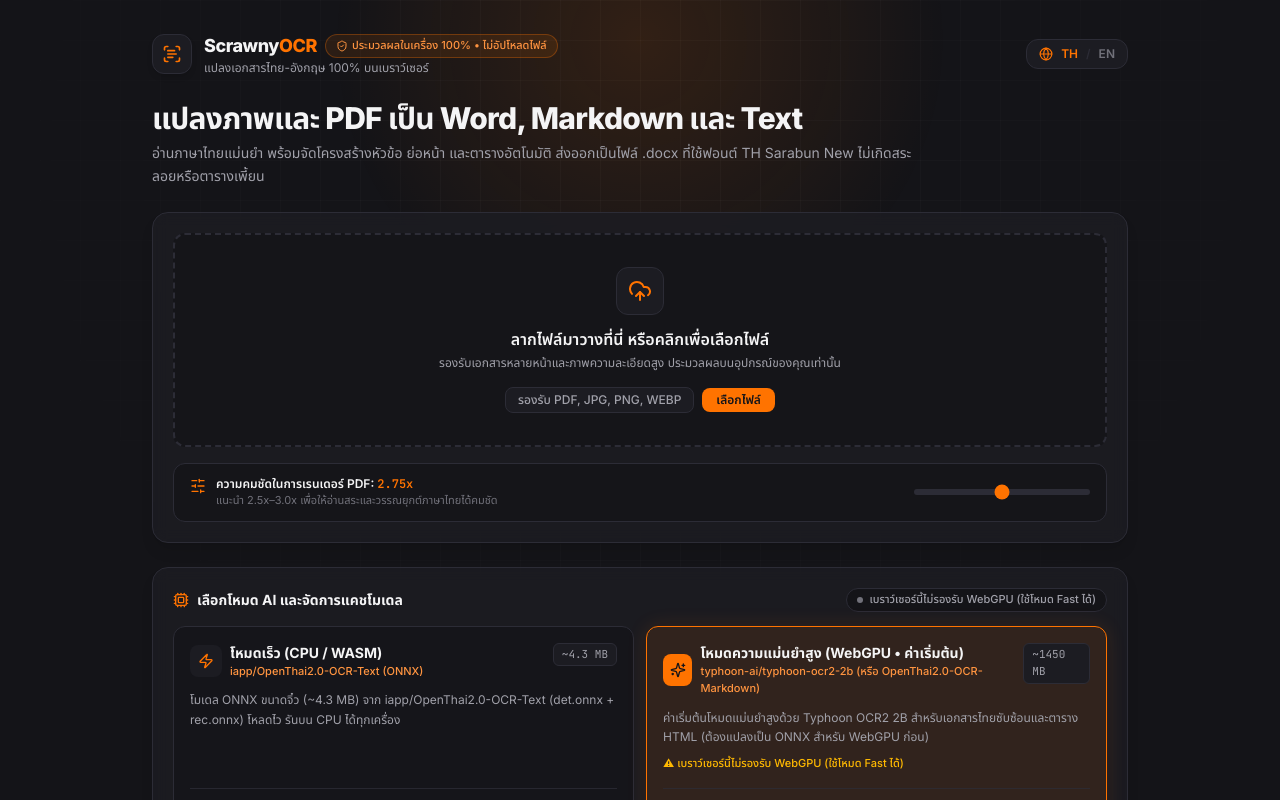
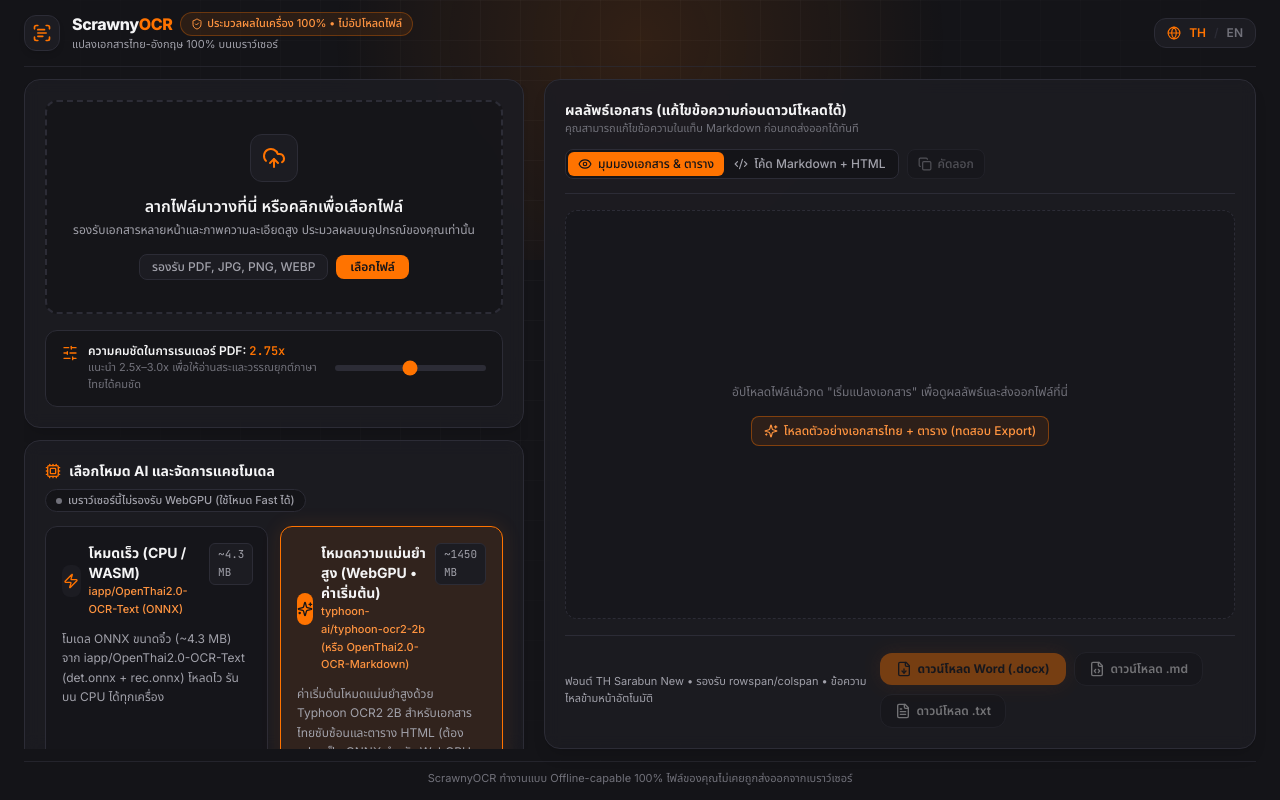
Before and after one commit to scrawnysatyr/ScrawnyOCR, a React (Vite) app: page / in a window 1280 px wide. Shown: the top 800 px of the page. Built offline with nearby package versions, Linux system fonts and the light colour scheme.

Commit message:
feat: split-pane 100dvh viewport layout (left input, right preview output)

```diff
--- a/src/App.tsx
+++ b/src/App.tsx
@@ -311,20 +311,20 @@ export function App() {
   };
 
   return (
-    <div className="relative min-h-screen bg-[#141418] text-[#f4f4f5]">
+    <div className="relative min-h-screen bg-[#141418] text-[#f4f4f5] lg:h-dvh lg:overflow-hidden">
       <div className="bg-grid" />
       <div className="bg-glow" />
 
-      <div className="relative z-10 mx-auto flex min-h-screen max-w-5xl flex-col gap-6 px-4 py-6 sm:px-6 lg:py-8">
+      <div className="relative z-10 mx-auto flex min-h-screen max-w-[1600px] flex-col gap-3 px-4 py-3 sm:px-6 lg:h-full">
         {/* Topbar */}
-        <header className="flex flex-wrap items-center justify-between gap-4">
+        <header className="flex shrink-0 flex-wrap items-center justify-between gap-3 border-b border-[#2c2c36]/70 pb-3">
           <div className="flex items-center gap-3">
-            <div className="grid h-10 w-10 place-items-center rounded-xl border border-[#2c2c36] bg-[#1c1c22] text-[#ff7300] shadow-md">
+            <div className="grid h-9 w-9 place-items-center rounded-xl border border-[#2c2c36] bg-[#1c1c22] text-[#ff7300] shadow-md">
               <ScanText className="h-5 w-5" />
             </div>
             <div>
               <div className="flex items-center gap-2">
-                <span className="text-lg font-extrabold tracking-tight text-[#f4f4f5]">
+                <span className="text-base font-extrabold tracking-tight text-[#f4f4f5]">
                   Scrawny<span className="text-[#ff7300]">OCR</span>
                 </span>
                 <span className="hidden items-center gap-1 rounded-full border border-[#ff7300]/30 bg-[#ff7300]/10 px-2.5 py-0.5 text-[11px] font-medium text-[#ff9440] sm:inline-flex">
@@ -332,7 +332,7 @@ export function App() {
                   {t.clientSideBadge}
                 </span>
               </div>
-              <p className="text-xs text-[#a1a1aa]">{t.brandSubtitle}</p>
+              <p className="text-[11px] text-[#a1a1aa]">{t.brandSubtitle}</p>
             </div>
           </div>
 
@@ -353,17 +353,10 @@ export function App() {
           </button>
         </header>
 
-        {/* Hero */}
-        <section className="space-y-1.5">
-          <h1 className="text-2xl font-extrabold tracking-tight text-[#f4f4f5] sm:text-3xl">
-            {t.heroTitle}
-          </h1>
-          <p className="max-w-3xl text-sm leading-relaxed text-[#a1a1aa]">
-            {t.heroDesc}
-          </p>
-        </section>
-
-        {/* Step 1: Upload & Normalize */}
+        {/* Split Workspace: Left = Input & Controls, Right = Preview & Export */}
+        <main className="grid min-h-0 flex-1 gap-4 lg:grid-cols-12">
+          {/* Left Column: Input */}
+          <div className="flex min-h-0 flex-col gap-3 lg:col-span-5 lg:overflow-y-auto lg:pr-1">
             <DropZone
               t={t}
               selectedFile={selectedFile}
@@ -375,7 +368,6 @@ export function App() {
               onClearFile={handleClearFile}
             />
 
-        {/* Step 2: Model Switcher & Persistent Cache */}
             <ModelSelector
               t={t}
               lang={lang}
@@ -396,28 +388,28 @@ export function App() {
               onClearAllCache={() => void handleClearAllCache()}
             />
 
-        {/* Run OCR Action */}
-        <div className="flex justify-end">
+            <div className="flex items-center justify-end gap-3">
               <button
                 type="button"
                 disabled={!normalizedDoc || isProcessing || downloadingModelId !== null}
                 onClick={() => void handleRunOcr()}
-            className="inline-flex w-full items-center justify-center gap-2 rounded-xl bg-[#ff7300] px-6 py-3 text-sm font-bold text-[#141418] shadow-[0_0_24px_rgba(255,115,0,0.28)] transition-all hover:bg-[#ff8826] disabled:cursor-not-allowed disabled:opacity-40 sm:w-auto"
+                className="inline-flex w-full items-center justify-center gap-2 rounded-xl bg-[#ff7300] px-6 py-2.5 text-sm font-bold text-[#141418] shadow-[0_0_24px_rgba(255,115,0,0.28)] transition-all hover:bg-[#ff8826] disabled:cursor-not-allowed disabled:opacity-40"
               >
                 <Play className="h-4 w-4 fill-current" />
                 {isProcessing ? t.processingOcr : t.startOcr}
               </button>
             </div>
 
-        {/* Progress Bar */}
             <ProgressPanel
               t={t}
               progress={progress}
               isProcessing={isProcessing}
               onCancel={handleCancelOcr}
             />
+          </div>
 
-        {/* Step 3: Preview & Export */}
+          {/* Right Column: Preview Output */}
+          <div className="flex min-h-0 flex-col lg:col-span-7">
             <PreviewPane
               t={t}
               lang={lang}
@@ -429,9 +421,11 @@ export function App() {
               onExportTxt={handleExportTxt}
               onLoadSample={() => setResultMarkdown(SAMPLE_THAI_UNIFIED_DOC)}
             />
+          </div>
+        </main>
 
         {/* Footer */}
-        <footer className="mt-auto border-t border-[#2c2c36]/70 pt-4 text-center text-xs text-[#71717a]">
+        <footer className="shrink-0 border-t border-[#2c2c36]/70 pt-2 text-center text-[11px] text-[#71717a]">
           {t.privacyFooter}
         </footer>
       </div>
--- a/src/components/PreviewPane.tsx
+++ b/src/components/PreviewPane.tsx
@@ -176,7 +176,7 @@ export const PreviewPane: React.FC<PreviewPaneProps> = ({
   const hasContent = markdown.trim().length > 0;
 
   return (
-    <section className="flex flex-col rounded-2xl border border-[#2c2c36] bg-[#1c1c22]/90 p-5 shadow-lg backdrop-blur-sm">
+    <section className="flex h-full min-h-0 flex-col rounded-2xl border border-[#2c2c36] bg-[#1c1c22]/90 p-5 shadow-lg backdrop-blur-sm">
       {/* Header & Tabs */}
       <div className="flex flex-wrap items-center justify-between gap-3 border-b border-[#2c2c36] pb-3.5">
         <div>
@@ -229,9 +229,9 @@ export const PreviewPane: React.FC<PreviewPaneProps> = ({
       </div>
 
       {/* Content Area */}
-      <div className="mt-4 min-h-[280px] flex-1">
+      <div className="mt-4 flex min-h-[260px] flex-1 flex-col">
         {!hasContent ? (
-          <div className="flex h-64 flex-col items-center justify-center rounded-xl border border-dashed border-[#2c2c36] bg-[#141418]/50 px-6 text-center">
+          <div className="flex flex-1 flex-col items-center justify-center rounded-xl border border-dashed border-[#2c2c36] bg-[#141418]/50 px-6 text-center">
             <p className="max-w-md text-xs text-[#71717a]">{t.emptyPreview}</p>
             {onLoadSample && (
               <button
@@ -248,7 +248,7 @@ export const PreviewPane: React.FC<PreviewPaneProps> = ({
           </div>
         ) : activeTab === 'rendered' ? (
           <div
-            className="ocr-preview-prose font-thai-preview max-h-[460px] overflow-y-auto rounded-xl border border-[#2c2c36] bg-[#141418]/80 p-5 text-[15px]"
+            className="ocr-preview-prose font-thai-preview min-h-0 flex-1 overflow-y-auto rounded-xl border border-[#2c2c36] bg-[#141418]/80 p-5 text-[15px]"
             dangerouslySetInnerHTML={{ __html: renderedHtml }}
           />
         ) : (
@@ -256,7 +256,7 @@ export const PreviewPane: React.FC<PreviewPaneProps> = ({
             value={markdown}
             onChange={(e) => onChangeMarkdown(e.target.value)}
             spellCheck={false}
-            className="font-mono-code h-[420px] w-full resize-y rounded-xl border border-[#2c2c36] bg-[#141418] p-4 text-xs leading-relaxed text-[#f4f4f5] focus:border-[#ff7300] focus:outline-none"
+            className="font-mono-code min-h-0 w-full flex-1 resize-none rounded-xl border border-[#2c2c36] bg-[#141418] p-4 text-xs leading-relaxed text-[#f4f4f5] focus:border-[#ff7300] focus:outline-none"
           />
         )}
       </div>
```
Lines whose indentation alone changed are shown as unchanged.
